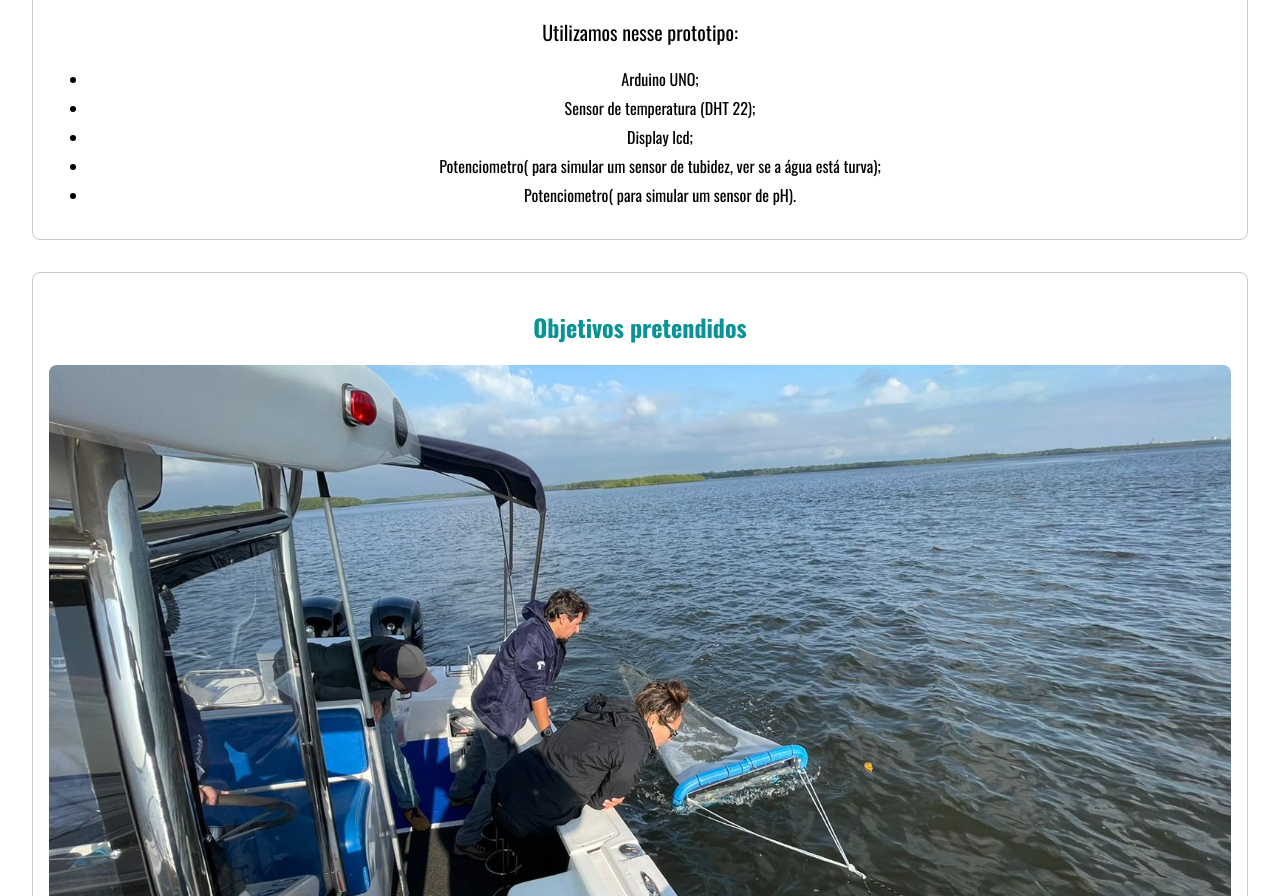
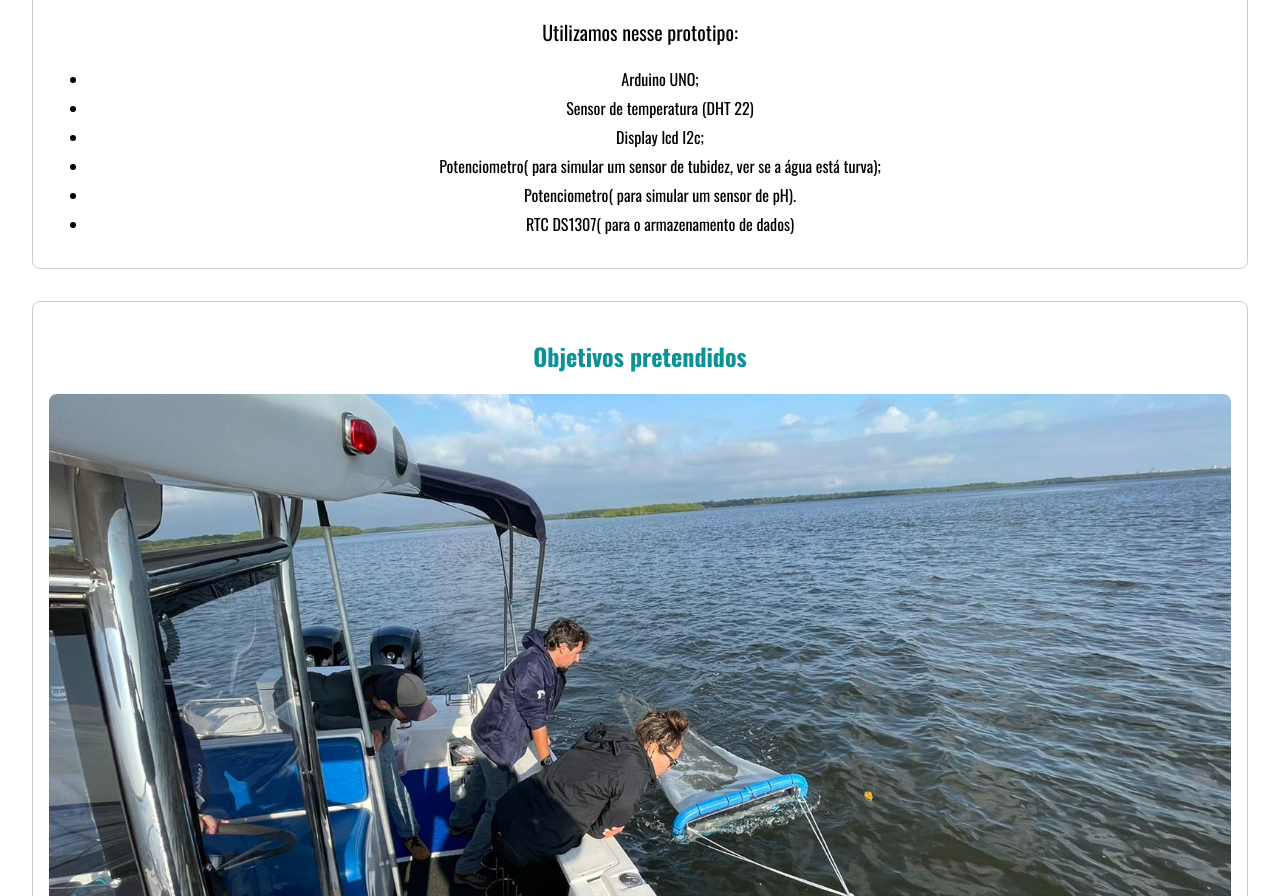
Before and after one commit to gvqsilva/GS-Front, a plain HTML site: page index.html in a window 1280 px wide. Shown: the part 2950-3846 px from the top of the page. Drawn offline with nearby package versions, Linux system fonts and the light colour scheme.

Commit message:
Add o rtc nos itens utilizados

```diff
--- a/index.html
+++ b/index.html
@@ -48,10 +48,11 @@
             <p>Utilizamos nesse prototipo:</p>
             <ul>
                 <li>Arduino UNO;</li>
-                <li>Sensor de temperatura (DHT 22);</li>
-                <li>Display lcd;</li>
+                <li>Sensor de temperatura (DHT 22)</li>
+                <li>Display lcd I2c;</li>
                 <li>Potenciometro( para simular um sensor de tubidez, ver se a água está turva);</li>
                 <li>Potenciometro( para simular um sensor de pH).</li>
+                <li>RTC DS1307( para o armazenamento de dados)</li>
             </ul>
 
         </section>
```
